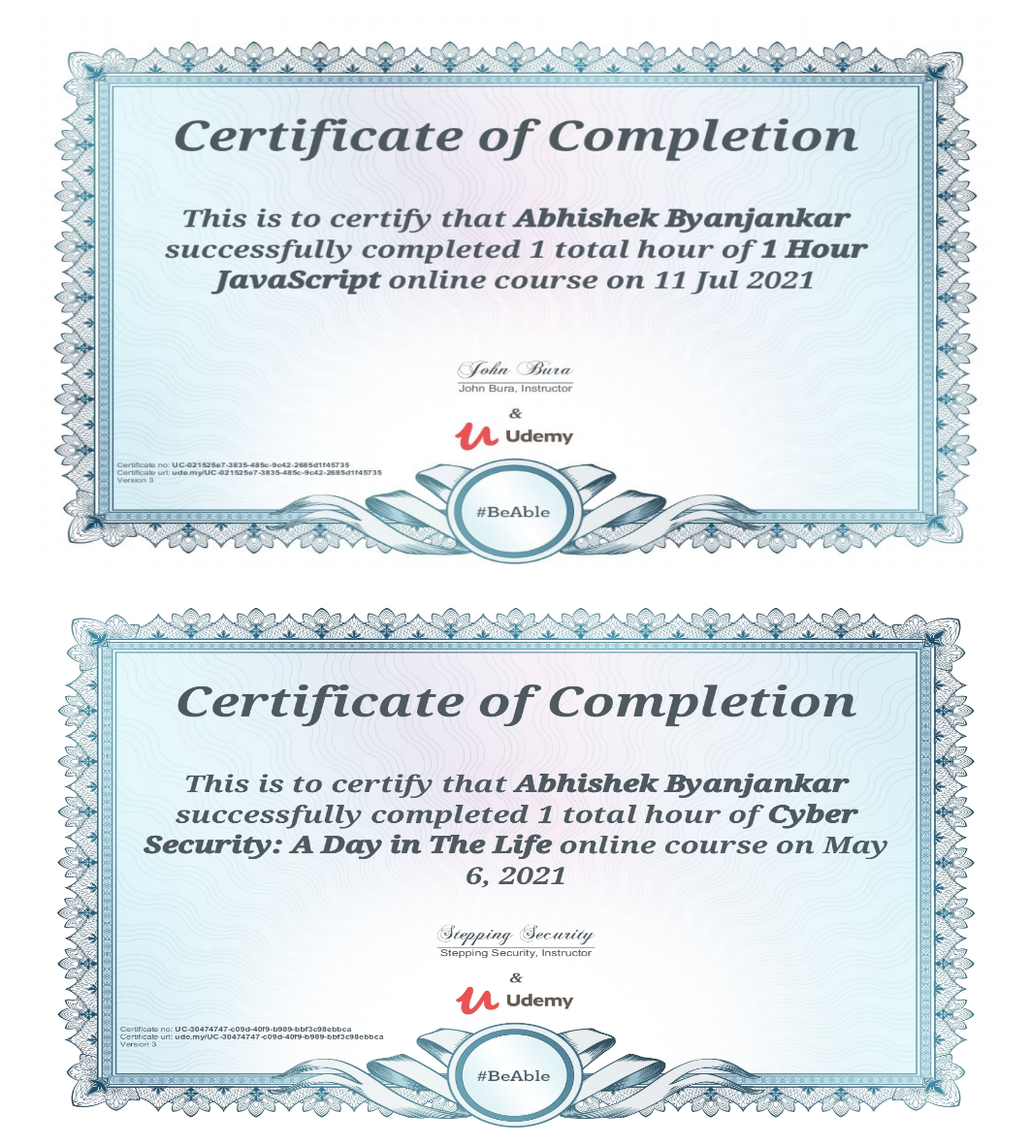
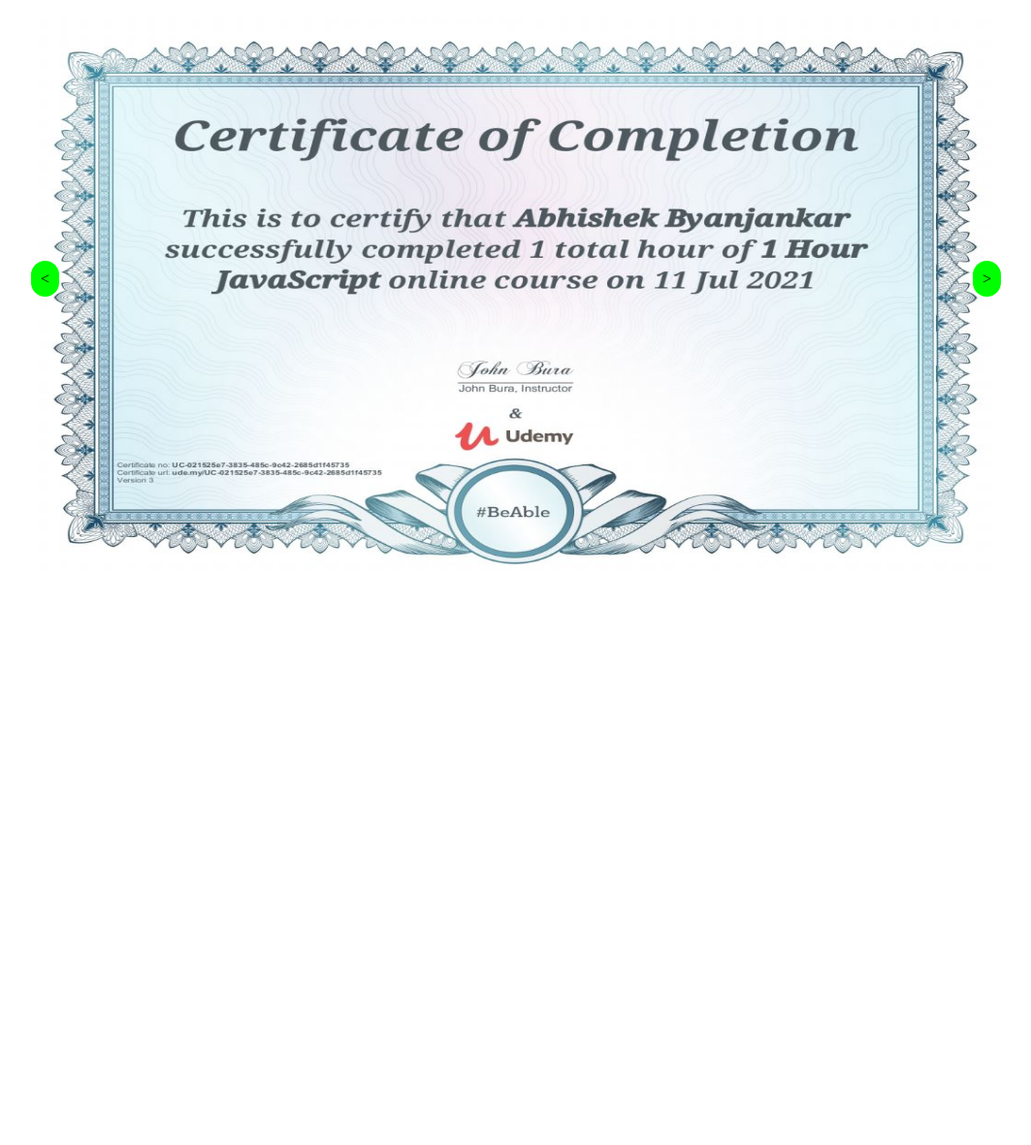
Before and after one commit to CidNP/imageslider, a plain HTML site: page index.html in a window 1280 px wide. Shown: the part 61-1242 px from the top of the page at 97% size, without its empty margins (76-1139 px from the left). After the commit the page ends 800 px from the top, so only its background shows below. Drawn offline with Linux system fonts and the light colour scheme; files that its build step writes are made by us from their sources.

Commit message:
index.html

```diff
--- a/index.html
+++ b/index.html
@@ -4,7 +4,7 @@
 	<title>Image Slider</title>
 	<meta charset="utf-8">
 	<meta name="viewport" content="width=device-width, initial-scale=1">
-	<link rel="stylesheet" type="text/css" href="css/mystyle.css">
+	<link rel="stylesheet" type="text/css" href="mystyle.css">
 </head>
 
 <body>
@@ -22,7 +22,7 @@
 		<a  style="position:absolute;top:45%;left:0" onclick="plusDivs(-1)"><span class="btn">&lt;</span></a>
 		<a  style="position:absolute;top:45%;right:0" onclick="plusDivs(1)"><span class="btn">&gt;</span></a>
 	</div>
-	<script src="js/script.js"></script>
+	<script src="script.js"></script>
 
 	<marquee><h3 style="color:red">abhishek.byanjankar</h3></marquee>
 </body>
```
